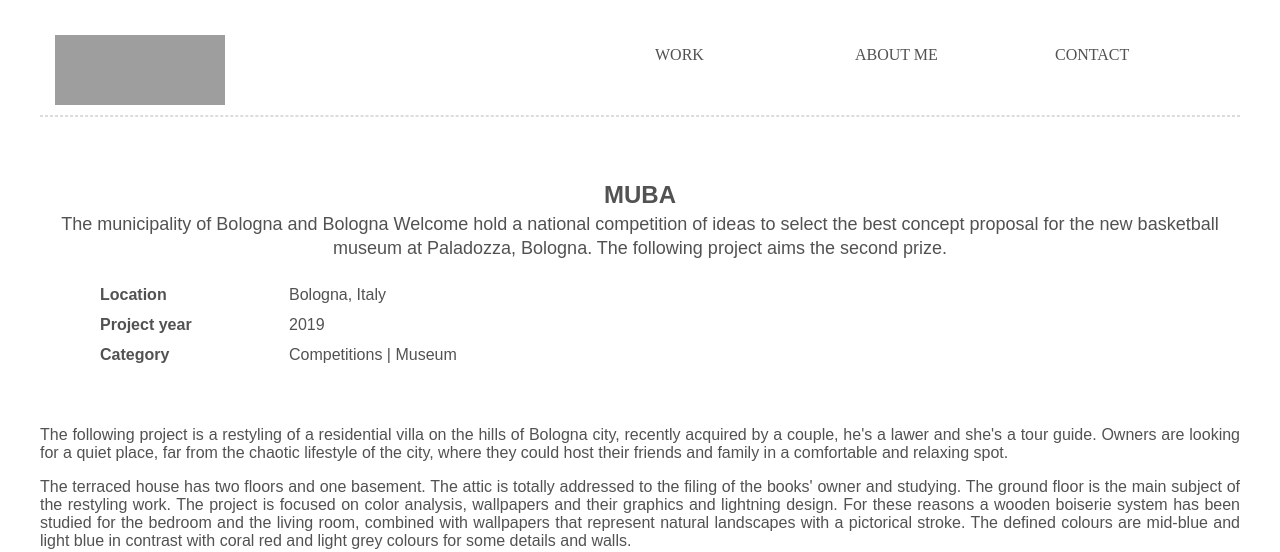
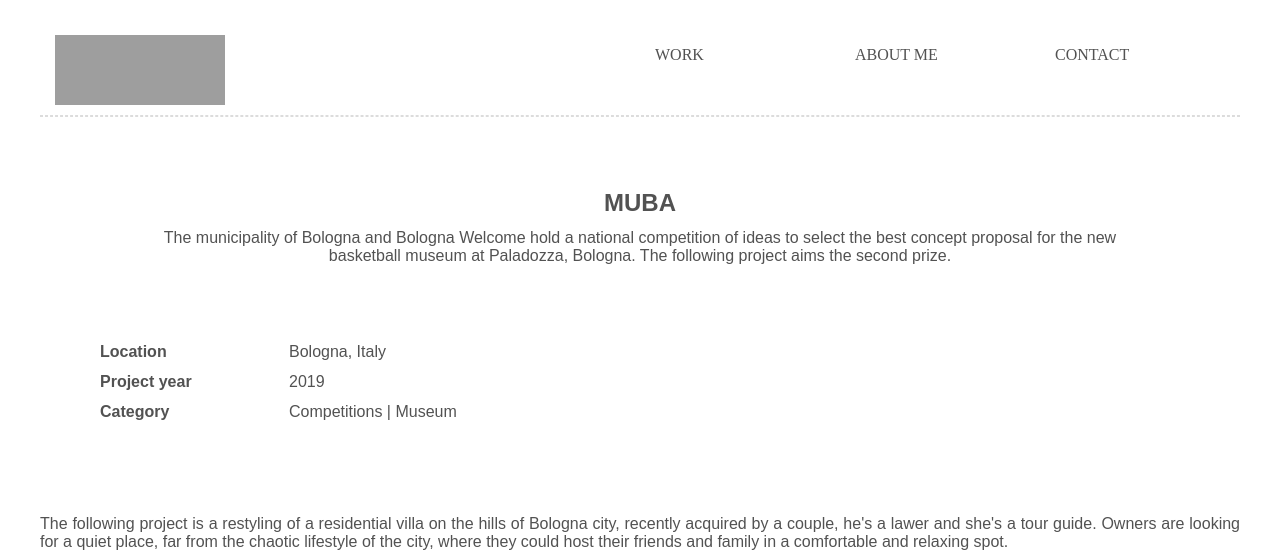
Before and after one commit to leoven4/mrings_space, a React (Create React App) app: page /#/muba in a window 1280 px wide. Shown: the top 552 px of the page. Built offline with nearby package versions, Linux system fonts and the light colour scheme; grey boxes are pictures that could not be loaded; a web font is replaced by a local one.

Commit message:
work style

```diff
--- a/src/components/work_item/work.scss
+++ b/src/components/work_item/work.scss
@@ -6,26 +6,22 @@
     .work_header{
         color: #525252;
         font-size: 24px;
-        line-height: 30px;
-        padding-bottom: 2px;
-        padding-top: 15px;
+        padding-bottom: 1%;
+        padding-top: 2%;
         text-align: center;
         text-transform: uppercase;
-        width: 100%;
         font-weight: bold;
     }
 
     .work_description{
         color: #525252;
-        font-size: 18px;
+        width: 80%;
+        margin: auto;
+        font-size: 16px;
         font-style: normal;
         font-weight: 400;
-        line-height: 24px;
-        padding-bottom: 20px;
-        padding-top: 0px;
+        padding-bottom: 4%;
         text-align: center;
-        text-transform: none;
-        width: 100%;
 
     }
 
@@ -33,14 +29,13 @@
         display: flex;
         width: 90%;
         margin: auto;
+        padding-top: 2%;
+        padding-bottom: 6%;
 
         .work_detail_container{
             flex: 7;
-            padding-bottom: 40px;
-            padding-top: 0px;
             min-width: 150px;
             font-weight: bold;
-
             div{
                 line-height: 30px;
             }
@@ -48,10 +43,7 @@
 
         .work_info_container{
             flex: 33;
-            padding-top: 0px;
-            padding-bottom: px;
             min-width: 200px;
-
             div{
                 line-height: 30px;
             }
```
